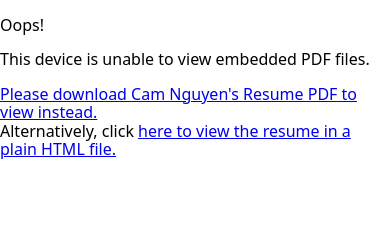
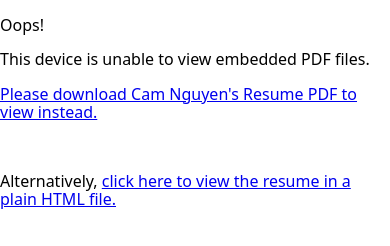
Before and after one commit to Cambuchi/resume, a plain HTML site: page index.html in a window 390 px wide. Drawn offline with nearby package versions, Linux system fonts and the light colour scheme.

Commit message:
Address spacing and mobile display

```diff
--- a/html.html
+++ b/html-resume.html
@@ -5,7 +5,7 @@
   <meta charset="UTF-8">
   <meta name="viewport" content="width=device-width, initial-scale=1.0">
   <title>Cam's HTML Resume</title>
-  <link rel="stylesheet" href="html.css">
+  <link rel="stylesheet" href="html-resume.css">
   <link rel="stylesheet" href="modern-normalize.css">
 </head>
 
--- a/index.html
+++ b/index.html
@@ -17,8 +17,9 @@
       <p> This device is unable to view embedded PDF files.
       </p>
       <p>
-        <a href="./Cam-Nguyen-Resume.pdf"> Please download Cam Nguyen's Resume PDF to view instead.</a><br>
-        Alternatively, click <a href="./html.html">here to view the resume in a plain HTML file.</a>
+        <a href="./Cam-Nguyen-Resume.pdf"> Please download Cam Nguyen's Resume PDF to view instead.</a>
+      </p><br>
+      <p>Alternatively, <a href="./html-resume.html">click here to view the resume in a plain HTML file.</a>
       </p>
     </object>
   </div>
```
Also changed, not shown: html-resume.css (renamed from html.css).
